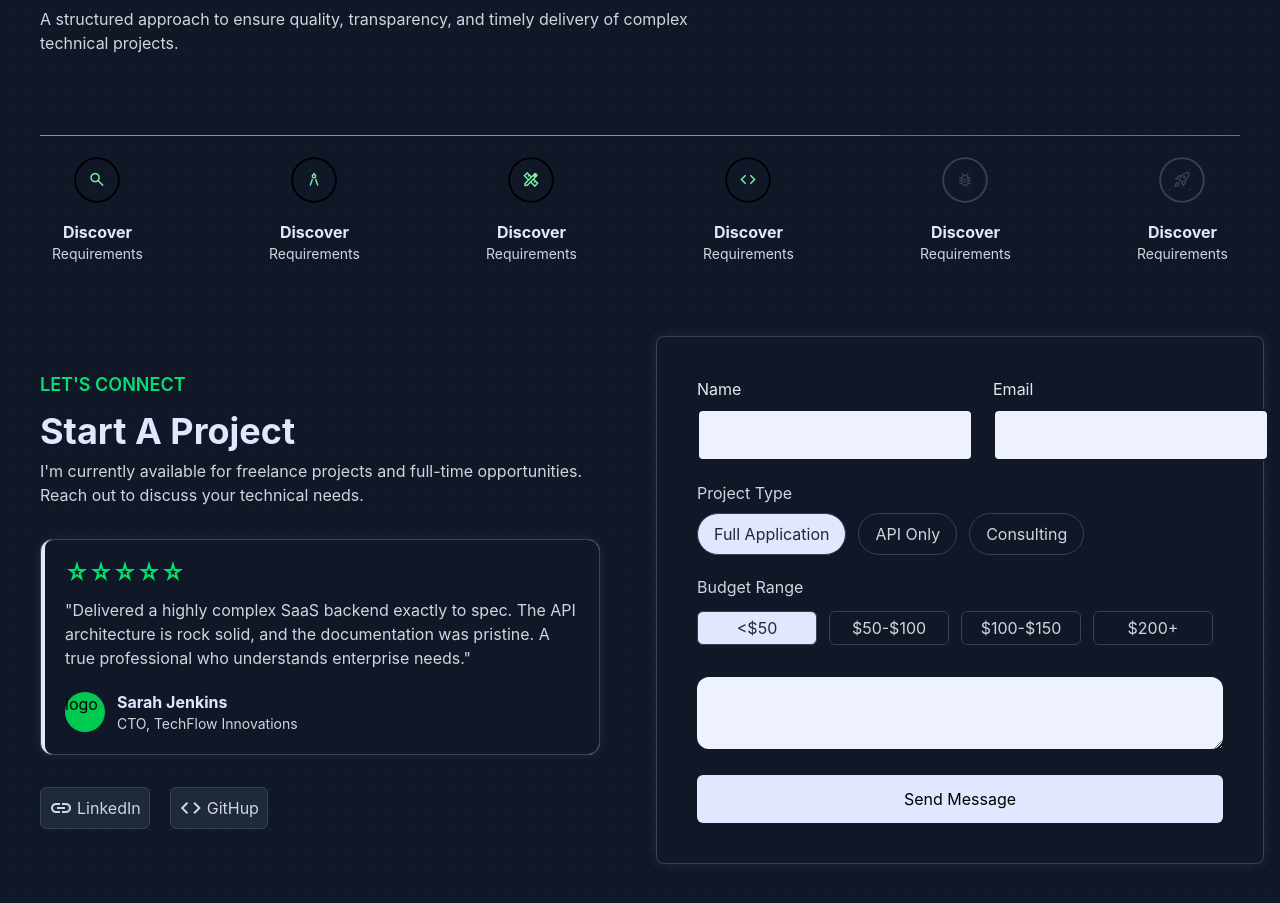
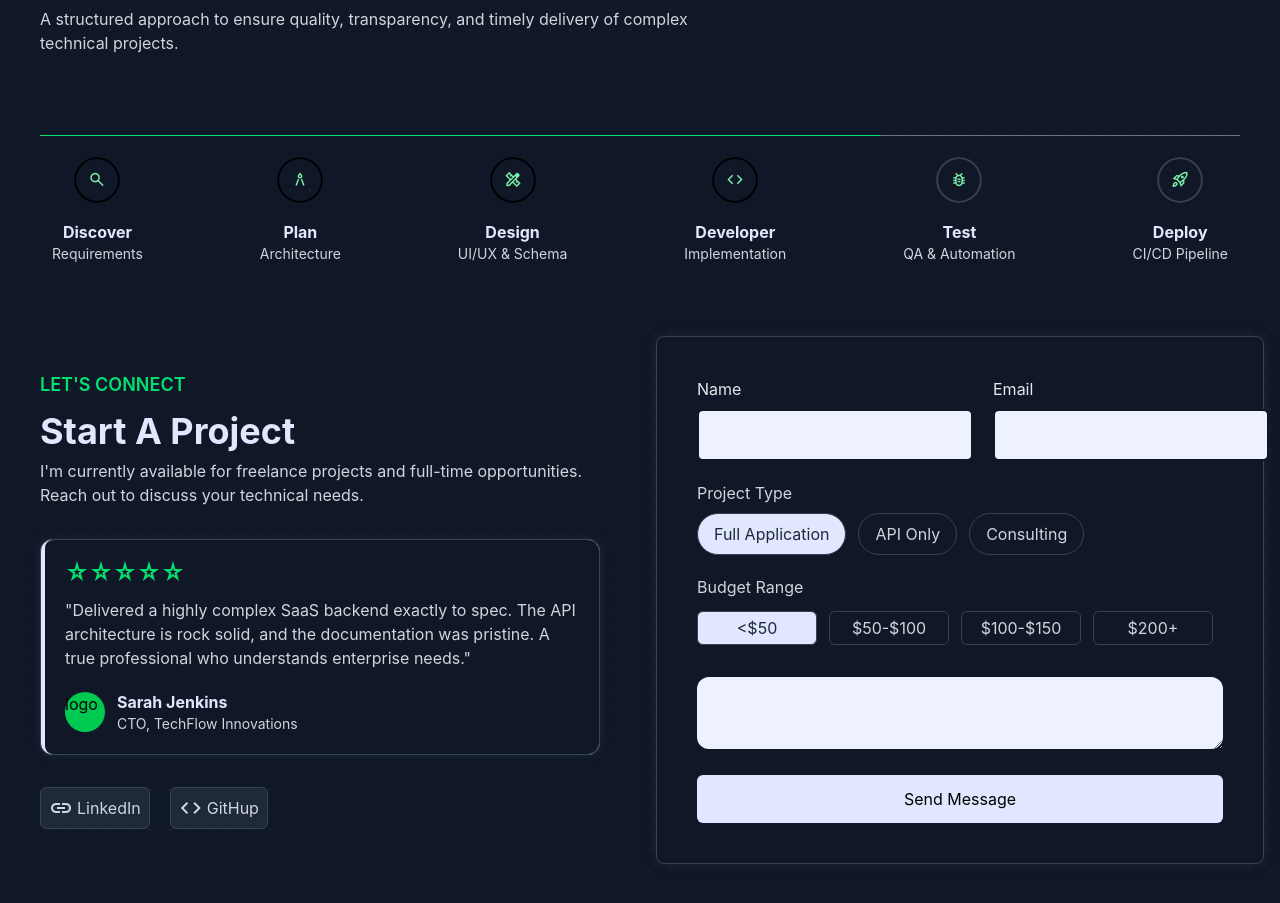
Before and after one commit to krishna-tech-vision/Portfolio, a React (Vite) app: page / in a window 1280 px wide. Shown: the part 2680-3583 px from the top of the page. Built offline with nearby package versions, Linux system fonts and the light colour scheme.

Commit message:
Update scrollbar

```diff
--- a/src/App.css
+++ b/src/App.css
@@ -47,6 +47,11 @@
 
 /* Process componets */
 
+.custom-x-scrollbar::-webkit-scrollbar {
+    display: none;
+}
+
+
 .progress:hover .progess-point {
     scale: calc(1)
 }
--- a/src/Components/Process.jsx
+++ b/src/Components/Process.jsx
@@ -53,29 +53,29 @@ function ProcessSection() {
       </div>
 
       {/* Progess bar */}
-      <div className="w-full flex flex-col items-center px-5 lg:px-10 mt-15 lg:mt-20 overflow-x-auto">
+      <div className="w-full px-10 lg:px-10 mt-15 lg:mt-20 overflow-x-auto custom-x-scrollbar">
         <div className="w-[1200px] h-[1px] bg-gray-500">
           <div className="w-[70%] h-full bg-green-400"></div>
         </div>
-        <div className="w-[1200px] flex justify-between  mt-2">
+        <div className="w-[1200px] flex justify-between mt-2">
           {/* Progess point */}
-          {process.map((process, index) => (
+          {process.map((item, index) => (
             <div
               key={index}
               className="progress p-3 flex flex-col items-center"
             >
               <div
-                className={`progess-point p-4 w-12 h-12 scale-95 flex justify-center items-center rounded-3xl border-2 border-${process.color}`}
+                className={`progess-point p-4 w-12 h-12 scale-95 flex justify-center items-center rounded-3xl border-2 border-${item.color}`}
               >
                 <span
                   style={{ fontSize: "20px" }}
-                  className={`material-symbols-outlined text-${process.color}`}
+                  className={`material-symbols-outlined text-green-300`}
                 >
-                  {process.icon}
+                  {item.icon}
                 </span>
               </div>
-              <h2 className="font-bold text-indigo-100 mt-4">Discover</h2>
-              <span className="text-gray-300 text-sm">Requirements</span>
+              <h2 className="font-bold text-indigo-100 mt-4">{item.title}</h2>
+              <span className="text-gray-300 text-sm">{item.meaning}</span>
             </div>
           ))}
         </div>
```
